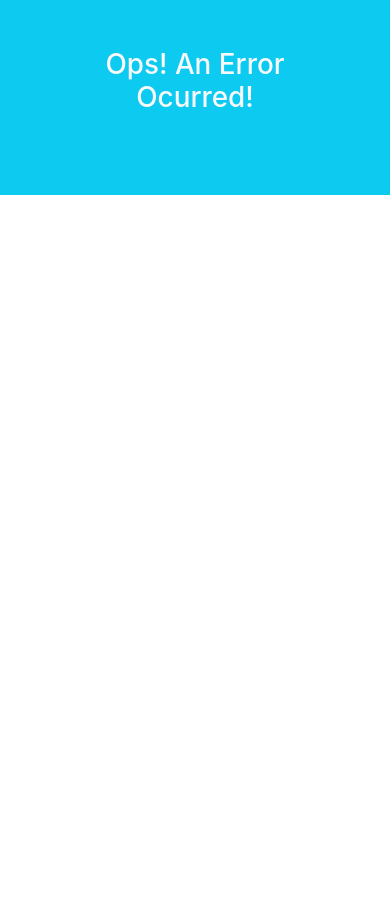
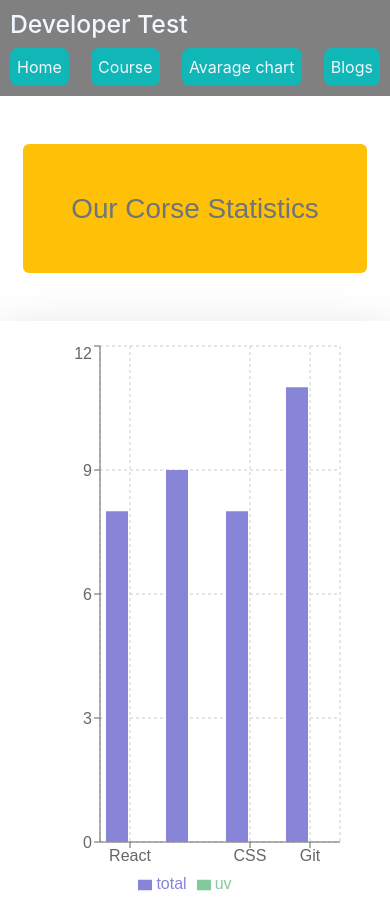
Before and after one commit to sarwar-asik/quize-old-p, a React (Create React App) app: page /chart in a window 390 px wide. Before the commit the page ends 844 px from the top, so only its background shows below. Built offline with nearby package versions, Linux system fonts and the light colour scheme.

Commit message:
charts added with responsived

```diff
--- a/package.json
+++ b/package.json
@@ -15,6 +15,7 @@
     "react-router-dom": "^6.4.2",
     "react-scripts": "5.0.1",
     "react-toastify": "^9.0.8",
+    "recharts": "^2.1.14",
     "web-vitals": "^2.1.4"
   },
   "scripts": {
--- a/src/Router.js
+++ b/src/Router.js
@@ -1,5 +1,6 @@
 import React from "react";
 import { createBrowserRouter } from "react-router-dom";
+import Chart from "./components/charts/Chart";
 import Course from "./components/Course/Course";
 import Home from "./components/homes/Home";
 import Quize from "./components/Quiez/Quize";
@@ -14,7 +15,7 @@ const router = createBrowserRouter([
     errorElement: <ErrorBoundary />,
     children: [
       { path: "/", element: <Home></Home> },
-      { path: "course", element: <Course></Course> },
+      { path: "/course", element: <Course></Course> },
       { path: "quize", element: <Quize></Quize> },
       {
         path: "/course/:id",
@@ -25,6 +26,9 @@ const router = createBrowserRouter([
         },
         element: <Quize></Quize>,
       },
+      {
+        path:'chart',element:<Chart></Chart>
+      }
     ],
   },
   {
--- /dev/null
+++ b/src/components/charts/Chart.js
@@ -0,0 +1,40 @@
+import React, { useContext } from "react";
+import { CousreContext } from "../../Root";
+import "./Charts.css";
+import {
+    BarChart,
+    Bar,
+    XAxis,
+    YAxis,
+    CartesianGrid,
+    Tooltip,
+    Legend,
+    ResponsiveContainer
+  } from "recharts";
+
+const Chart = () => {
+  const getData = useContext(CousreContext);
+  const data = getData.data;
+
+  return (
+    <div className="charts-container">
+      <h1 className="my-5 bg-warning p-5 text-muted  rounded">Our Corse Statistics</h1>
+
+      <div className="charts shadow-lg">
+      <ResponsiveContainer>
+      <BarChart data={data} margin={{ top: 5, right: 30, left: 20, bottom: 5 }}>
+        <CartesianGrid strokeDasharray="3 3" />
+        <XAxis dataKey="name" />
+        <YAxis />
+        <Tooltip />
+        <Legend />
+        <Bar dataKey="total" fill="#8884d8" />
+        <Bar dataKey="uv" fill="#82ca9d" />
+      </BarChart>
+    </ResponsiveContainer>
+      </div>
+    </div>
+  );
+};
+
+export default Chart;
--- /dev/null
+++ b/src/components/charts/Charts.css
@@ -0,0 +1,17 @@
+.charts-container{
+    font-family: sans-serif;
+    text-align: center;
+    display: flex;
+    flex-direction: column;
+    justify-content: center;
+    align-items: center;
+  }
+.charts{
+    -webkit-box-sizing: border-box;
+  -moz-box-sizing: border-box;
+  box-sizing: border-box;
+  padding: 20px;
+  width: 100%;
+  height: 600px;
+  background-color: #fff;
+}
```
Also changed, not shown: 1 other file (tests, documents, lock files or other folders).
